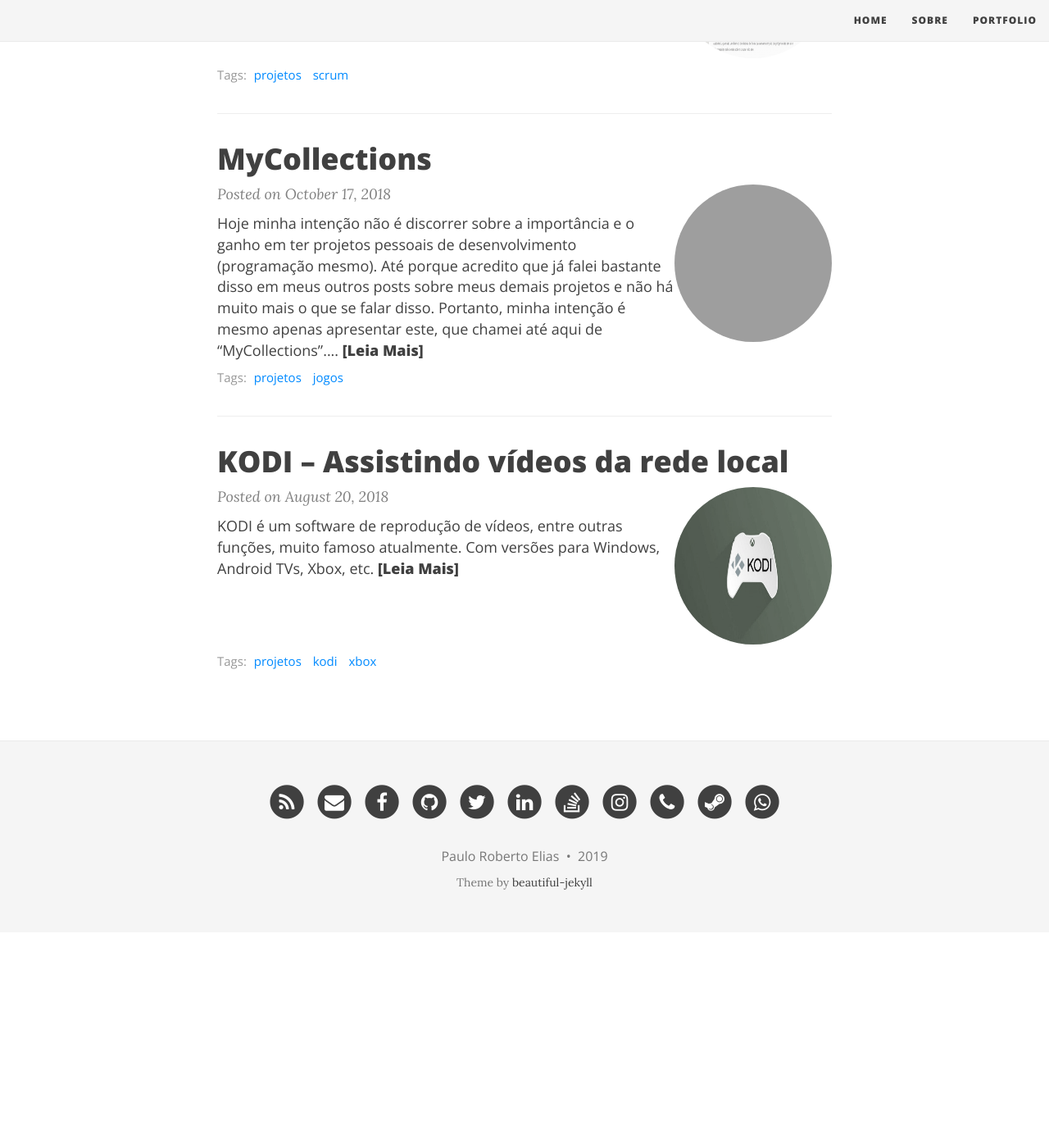
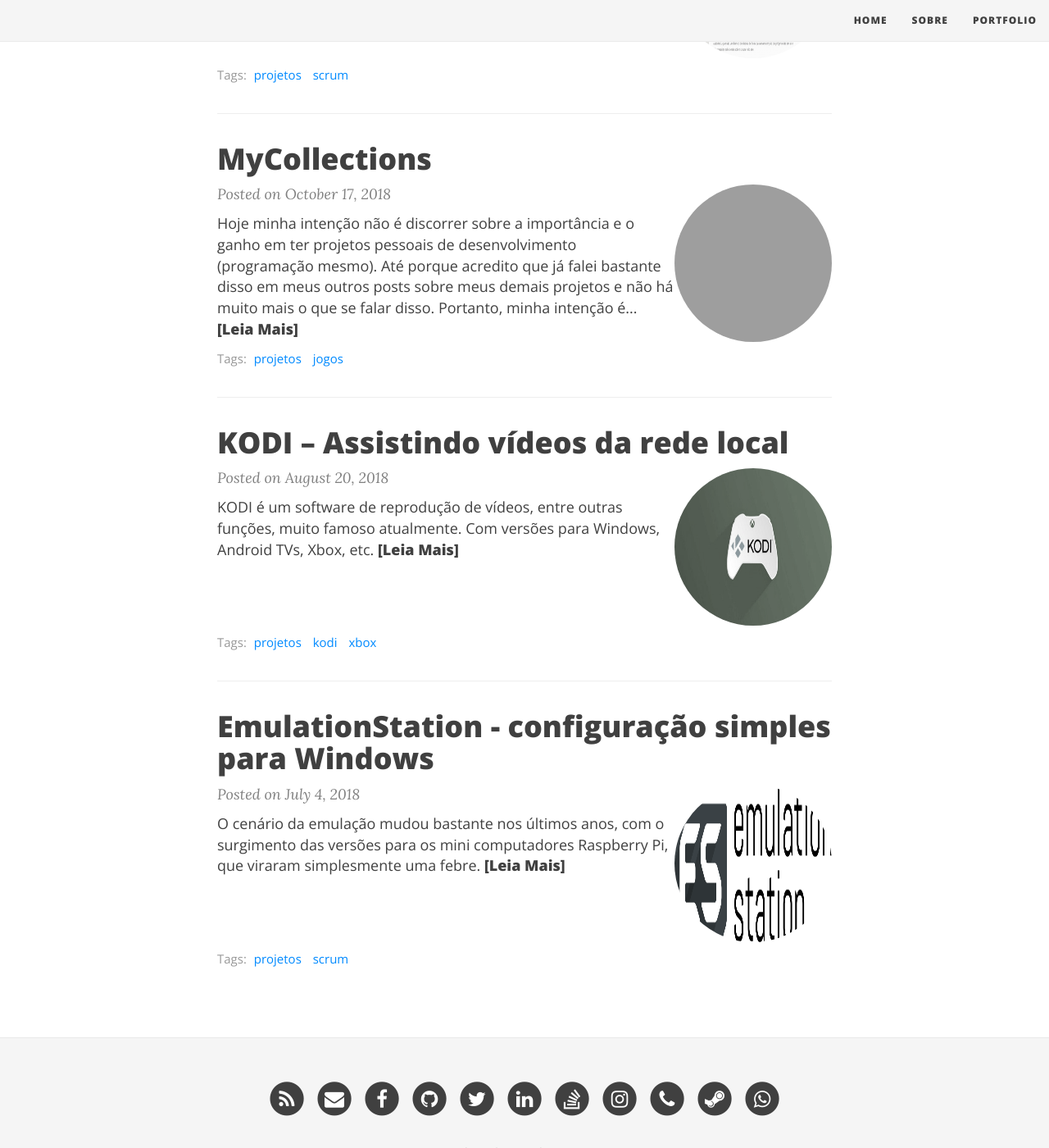
Before and after one commit to PRElias/paulorobertoelias.com.br, a Jekyll site: the page built from index.html, in a window 1280 px wide and 1400 px high, scrolled down 498 px. Shown: the whole window at 82% size. Built offline with Jekyll 4.4.1, drawn with Linux system fonts in a browser that asks for light colours; nearby versions of some CDN libraries; the list of posts is cut into pages by our own code; before the commit the page ends 1635 px from its top, so only the background shows below that; some of the changed lines change nothing that is shown; grey boxes are pictures that could not be loaded.

Commit message:
primeiro post do es

```diff
--- a/_config.yml
+++ b/_config.yml
@@ -149,7 +149,7 @@
 
 # Excerpt Word Length
 # Truncates the excerpt to the specified number of words on the index page
-excerpt_length: 60
+excerpt_length: 50
 
 # Character used to separate site title and description in HTML document title
 # and RSS feed title
--- /dev/null
+++ b/_posts/2018-07-04-emulationstation-configuracao-simples-para-windows.md
@@ -0,0 +1,66 @@
+---
+layout: post
+title: EmulationStation - configuração simples para Windows
+image: /img/logo_es.png
+bigimg: /img/logo_es.png
+tags: [projetos, scrum]
+---
+
+O cenário da emulação mudou bastante nos últimos anos, com o surgimento das versões para os mini computadores Raspberry Pi, que viraram simplesmente uma febre.
+
+Eu já brinco com emuladores há muitos anos. Era tão apaixonado que já tentava iniciativas que promovessem eles desde jovem. Cheguei certa vez a compilar um DVD, usando um software que montava uma espécie de instalador, copiando os arquivos e criando atalhos no menu Iniciar do Windows e na área de trabalho. Cheguei a fazer até uma capa.
+
+Pela data dos arquivos que estão no disco, isso foi em abril de 2006. Que saudades…
+
+![dvd](dvd_emuladores-768x1024.jpg)
+
+Caso você queira pular toda essa minha história e explicação sobre os emuladores, pode ir direto para o site do projeto, clicando [aqui](https://prelias.github.io/win10_emulation_station/). Lá contém uma explicação de como proceder para instalar.
+
+Voltando a falar do cenário atual e do [Raspberry](https://pt.wikipedia.org/wiki/Raspberry_Pi) (eu mesmo tenho o meu, lógico), trata-se de um minicomputador, com poder suficiente pra emular os consoles antigos.  Para um apaixonado pela nostalgia dos games do passado, é simplesmente maravilhoso. Eles viraram uma febre, embora nem todo mundo conheça por esse nome, pois muitas pessoas comercializam um pacote já pronto contendo o computador, jogos, etiquetas e até cabines ou controles.
+
+Porém, muita gente ainda usa o próprio PC para emulação de jogos e é possível aproveitar alguns dos desenvolvimentos que fizeram para ele, também no Windows, ficando com um sistema praticamente idêntico ao conseguido no mini PC.
+
+Uma das principais evoluções foi o advento do [Libretro](https://www.libretro.com/) e do [Retroarch](http://www.retroarch.com/). Trata-se de aplicações ou projetos, que converteram os antigos emuladores em DLLs, fazendo eles trabalharem por debaixo dos panos, através de uma interface única, o que permitiu que você trocasse de console sem sequer sair do aplicativo.
+
+Em cima desses sistemas, surgiram mais diversos projetos de customização da interface e um deles, que é muito famoso e funciona no Windows, é o [Emulation Station](https://emulationstation.org/).
+
+## O projeto
+
+Procurando na internet, encontrei um projeto no GitHub que fazia quase exatamente o que eu esperava. Ele conecta nos endereços corretos, baixa e configura tudo automaticamente, de forma bem fácil.
+
+Realizei um fork do repositório e inclusive inclui minhas próprias contribuições (conto um pouco mais sobre esse processo em um futuro post). Sendo assim, você pode usar os links desse post para a minha versão do projeto ou acessar o original [aqui](https://github.com/Francommit/win10_emulation_station).
+
+Eu inclui os dois links para que, caso alguma modificação minha não seja aceita pelo dono do projeto original, seja possível ter as duas opções, e também, claro, para dar o devido crédito.
+
+O arquivo de instruções está em inglês, mas possui um link para a tradução em português que eu escrevi.
+
+## Instalando
+
+Você pode navegar até o site e baixar o pacote do Emulation Station por si mesmo, mas algumas configurações são um pouco mais complexas de serem feitas e é aí que entra o projeto “win10_emulation_station”.  Se preferir, você pode baixá-lo nesse link: [download](https://github.com/PRElias/win10_emulation_station/tree/choco-auto-install). Mas repito, recomendo que você utilize o [instalador do projeto](https://github.com/PRElias/win10_emulation_station/tree/choco-auto-install).
+
+O arquivo LEIAME no repositório (possui um link para a tradução em Português que, inclusive foi escrita por mim) já explica muito bem como proceder, mas ainda complementarei com mais algumas informações abaixo.
+
+Faça o download ou clone o repositório git e siga as instruções para a instalação.
+
+Infelizmente, mesmo o pacote do projeto, não contém todos os arquivos necessários para se divertir, já que um dos obstáculos encontrados no compartilhamento e difusão dos arquivos é que muitos deles, principalmente as ROMs (que são os jogos) não serem de domínio público, o que caracteriza pirataria. Mas os emuladores em si não e podem ser compartilhados sem problema.
+
+## Terminando as configurações
+
+Feito o download conforme descrito no repositório com sucesso, você terá os arquivos espalhados em 3 pastas:
+
+- A pasta onde você baixou os arquivos do repositório: essa pode ser apagada ao final.
+- A pasta do Emulation Station em “Arquivos de Programas”: nessa pasta ficam os executáveis, em teoria, o que você não precisaria de nenhum backup. O instalador deve ter criado atalhos na área de trabalho também, mas caso não o tenha feito, pode procurar por Emulation Station na pesquisa da Cortana que ela encontrará para você.
+- A pasta de DLLs e ROMs que ficará em %UserProfile%\.emulationstation (você pode digitar esse caminho na barra de endereços do Windows Explorer, na janela executar, ou, se o atalho tiver sido criado com sucesso, usá-lo).
+Nesse terceiro local é onde você deverá copiar as suas ROMs, colocando especificamente cada console em seu diretório próprio.
+
+Para configurar os emuladores de PS1 e PS2, que não estão usando DLLs do Libretro, você terá que abrir o emulador mesmo e fazer a configuração diretamente nele ao invés de fazer pelo Emulation Station. Navegue até as pastas systems/epsxe e systems/pcsx2 e inicie os executáveis. Você não deverá ter problemas em entender como eles funcionam, mas procure pela configuração de controles e também de BIOS, para se certificar que estão apontando para os diretórios corretos.
+
+Aliás, para esses consoles, será necessário também baixar os arquivos de BIOS e copiá-los, pois não são inclusos no pacote também por motivos de copyrigth.
+
+Feito isto, você já deverá ter tudo funcionando. O repositório contém até mesmo algumas ROMs “homebrew”, ou seja, que foram feitas por terceiros de forma open-source, não sendo jogos oficiais e por isso são distribuídas livremente e você pode testar os emuladores com elas.
+
+Espero que você se divirta muito com esse setup e caso tenha alguma dificuldade, pode comentar e eu tentarei te ajudar a resolver qualquer problema.
+
+Abraço a todos
+
+UPDATE: Novo post com novidades sobre o projeto. Clique aqui.
```
Also changed, not shown: img/dvd_emuladores-768x1024.jpg (added), img/logo_es.png (added).
